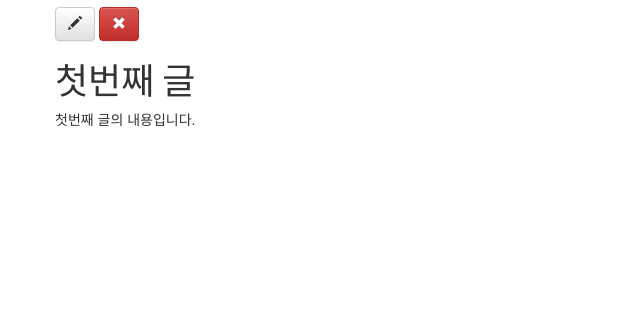
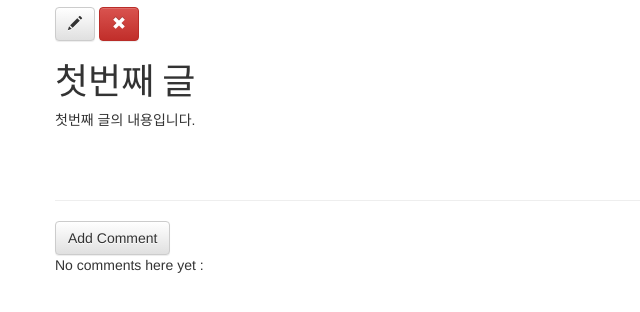
Before and after one commit to 1yangsh/django_blog, a Django app: page /post/1 in a window 1280 px wide. Shown: the part 230-542 px from the top of the page, without its empty margins (0-640 px from the left). Run offline with Django 3.2, Linux system fonts and the light colour scheme; data comes from the database, SQL or seed files in the repository; some libraries are stand-ins or nearby versions.

Commit message:
comment update

```diff
--- a/blog/static/css/blog.css
+++ b/blog/static/css/blog.css
@@ -46,3 +46,7 @@ h1, h2, h3, h4 {
 .post h1 a, .post h1 a:visited {
     color: #000000;
 }
+
+.comment {
+    margin: 20px 0px 20px 20px;
+}
--- a/blog/templates/blog/post_detail.html
+++ b/blog/templates/blog/post_detail.html
@@ -27,4 +27,18 @@
     <h1>{{post.title}}</h1>
     <p>{{post.text|linebreaksbr}}</p>
 </div>
+<hr>
+<a href="{% url 'add_comment_to_post' pk=post.pk %}" class="btn btn-default">Add Comment</a>
+{% for comment in post.comments.all %}
+    <div class="comment">
+        <div class="date">
+            {{comment.created_date}}
+        </div>
+        <strong>{{comment.author}}</strong>
+        <p>{{comment.text|linebreaks}}</p>
+    </div>
+{% empty %}
+    <p>No comments here yet : </p>
+{% endfor %}
+
 {% endblock %}
--- a/blog/templates/blog/post_list.html
+++ b/blog/templates/blog/post_list.html
@@ -8,6 +8,7 @@
                 <p>Published : {{post.published_date}}</p>
             </div>
             <p>{{post.text|linebreaksbr}}</p>
+            <a href="{% url 'post_detail' pk=post.pk %}">Comments: {{post.comments.count}}</a>
         </div>
     {% endfor %}
 {% endblock %}
--- a/blog/urls.py
+++ b/blog/urls.py
@@ -7,5 +7,5 @@ urlpatterns = [
     path('post/new/', views.post_new, name='post_new'),
     path('post/<int:pk>/edit/', views.post_edit, name='post_edit'),
     path('post/<int:pk>/remove', views.post_remove, name='post_remove'),
-
+    path('post/<int:pk>/comment/', views.add_comment_to_post, name='add_comment_to_post'),
 ]
--- a/blog/views.py
+++ b/blog/views.py
@@ -5,7 +5,21 @@ from django.contrib.auth.models import User
 from django.contrib.auth.decorators import login_required
 
 from .models import Post
-from .forms import PostModelForm, PostForm
+from .forms import PostModelForm, PostForm, CommentForm
+
+# Comment 등록
+def add_comment_to_post(request, pk):
+    post = get_object_or_404(Post, pk=pk)
+    if request.method == 'POST':
+        form = CommentForm(request.POST)
+        if form.is_valid():
+            comment = form.save(commit=False)
+            comment.post = post
+            comment.save()
+            return redirect('post_detail', pk=post.pk)
+    else:
+        form = CommentForm()
+    return render(request, 'blog/add_comment_to_post.html', {'form': form})
 
 # Post 삭제
 @login_required
```
Also changed, not shown: blog/forms.py (+7 -1 lines), blog/templates/blog/add_comment_to_post.html (added, +12 -0 lines).
